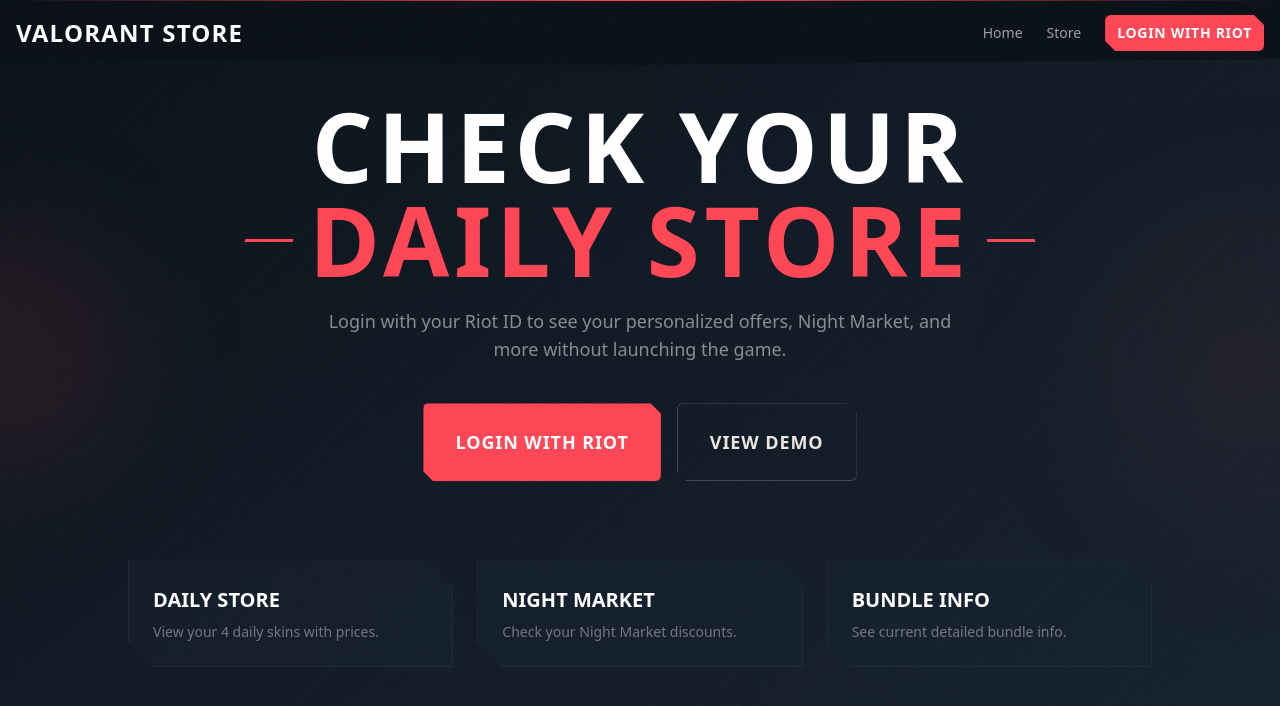
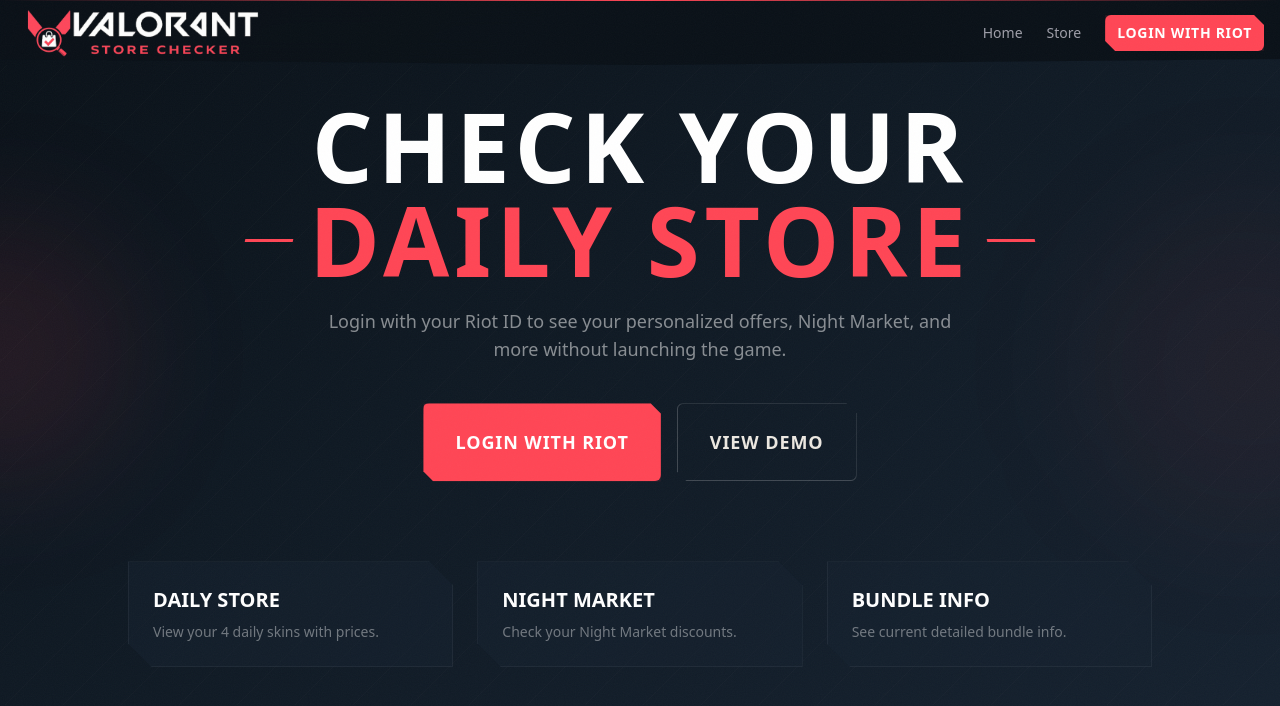
Before and after one commit to yugam23/Valorant-Store-Checker, a Next.js app: page / in a window 1280 px wide. Shown: the top 706 px of the page. Built offline with nearby package versions, Linux system fonts and the light colour scheme; no server answers.

Commit message:
feat(ui): add application logo and conditional login button in header

```diff
--- a/src/components/layout/Header.tsx
+++ b/src/components/layout/Header.tsx
@@ -1,7 +1,11 @@
 import Link from "next/link";
+import Image from "next/image";
 import { Button } from "../ui/button";
+import { hasValidSession } from "@/lib/session";
 
-export function Header() {
+export async function Header() {
+  const isLoggedIn = await hasValidSession();
+
   return (
     <header className="sticky top-0 z-40 w-full bg-void-deep/90 backdrop-blur-md" style={{ clipPath: "polygon(0 0, 100% 0, 100% calc(100% - 6px), 50% 100%, 0 calc(100% - 6px))" }}>
       {/* Red accent line at top */}
@@ -9,9 +13,16 @@
 
       <div className="container mx-auto flex h-16 items-center justify-between px-4">
         <Link href="/" className="group flex items-center gap-2">
-          <span className="text-2xl font-display font-bold tracking-wider text-white uppercase transition-all duration-300 group-hover:drop-shadow-[0_0_12px_rgba(255,70,85,0.8)]">
-            VALORANT STORE
-          </span>
+    <div className="relative h-12 w-auto">
+            <Image
+              src="/icons/Valorant_Store_Checker.webp"
+              alt="Valorant Store Checker"
+              width={0}
+              height={0}
+              sizes="100vw"
+              className="h-full w-auto object-contain transition-all duration-300 group-hover:drop-shadow-[0_0_12px_rgba(255,70,85,0.8)]"
+            />
+          </div>
         </Link>
 
         <nav className="flex items-center gap-6">
@@ -23,9 +34,11 @@
             Store
             <span className="absolute bottom-0 left-0 h-[2px] w-0 bg-valorant-red transition-all duration-300 group-hover:w-full" />
           </Link>
-          <Button variant="valorant" size="sm" asChild>
-            <Link href="/login">Login with Riot</Link>
-          </Button>
+          {!isLoggedIn && (
+            <Button variant="valorant" size="sm" asChild>
+              <Link href="/login">Login with Riot</Link>
+            </Button>
+          )}
         </nav>
       </div>
     </header>
```
Also changed, not shown: public/icons/Valorant_Store_Checker.webp (added).
